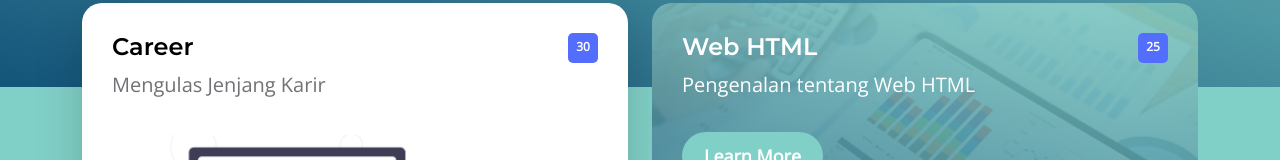
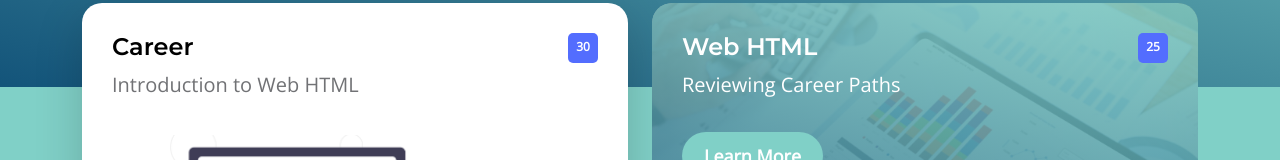
Before and after one commit to awaludin-dev/UASPW1K4, a plain HTML site: page index.html in a window 1280 px wide. Shown: the part 325-485 px from the top of the page. Drawn offline with nearby package versions, Linux system fonts and the light colour scheme.

Commit message:
Update index.html

```diff
--- a/index.html
+++ b/index.html
@@ -115,7 +115,7 @@ https://templatemo.com/tm-590-topic-listing
                                         <div>
                                             <h5 class="mb-2">Career</h5>
 
-                                            <p class="mb-0">Mengulas Jenjang Karir</p>
+                                            <p class="mb-0">Introduction to Web HTML</p>
                                         </div>
 
                                         <span class="badge bg-finance rounded-pill ms-auto">30</span>
@@ -135,7 +135,7 @@ https://templatemo.com/tm-590-topic-listing
                                         <div>
                                             <h5 class="text-white mb-2">Web HTML</h5>
 
-                                            <p class="text-white">Pengenalan tentang Web HTML</p>
+                                            <p class="text-white">Reviewing Career Paths</p>
 
                                             <a href="topic-html.html" class="btn custom-btn mt-2 mt-lg-3">Learn More</a>
                                         </div>
```
